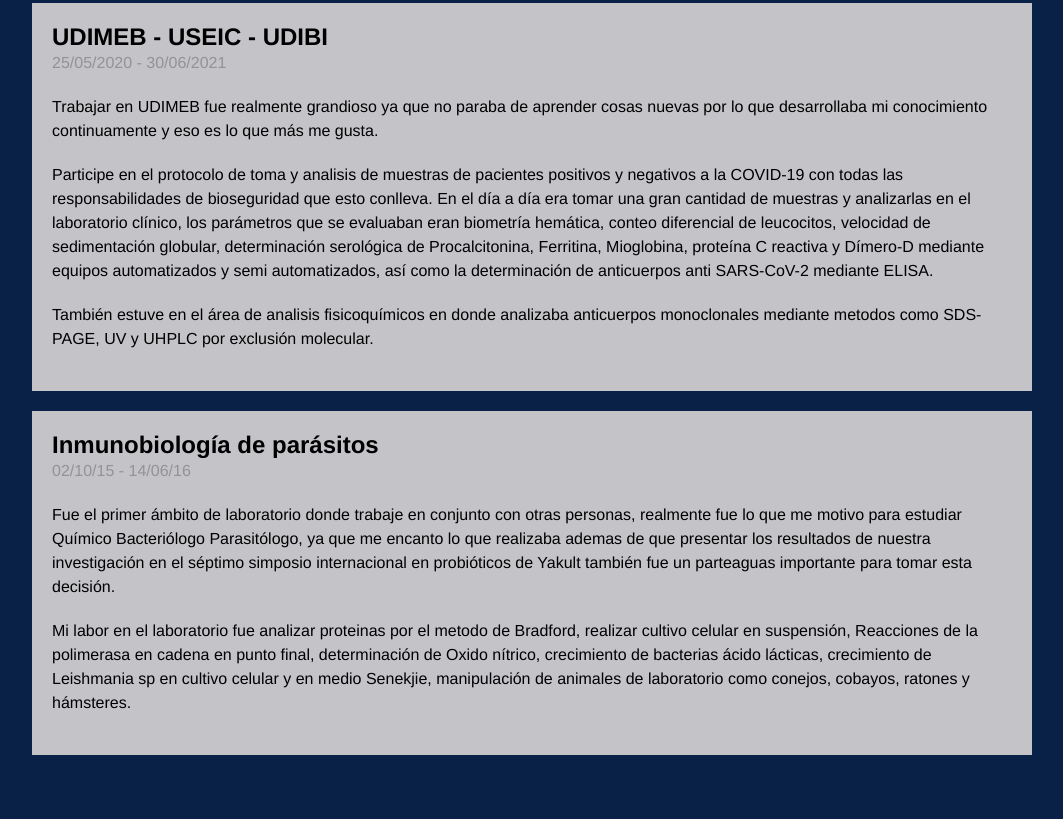
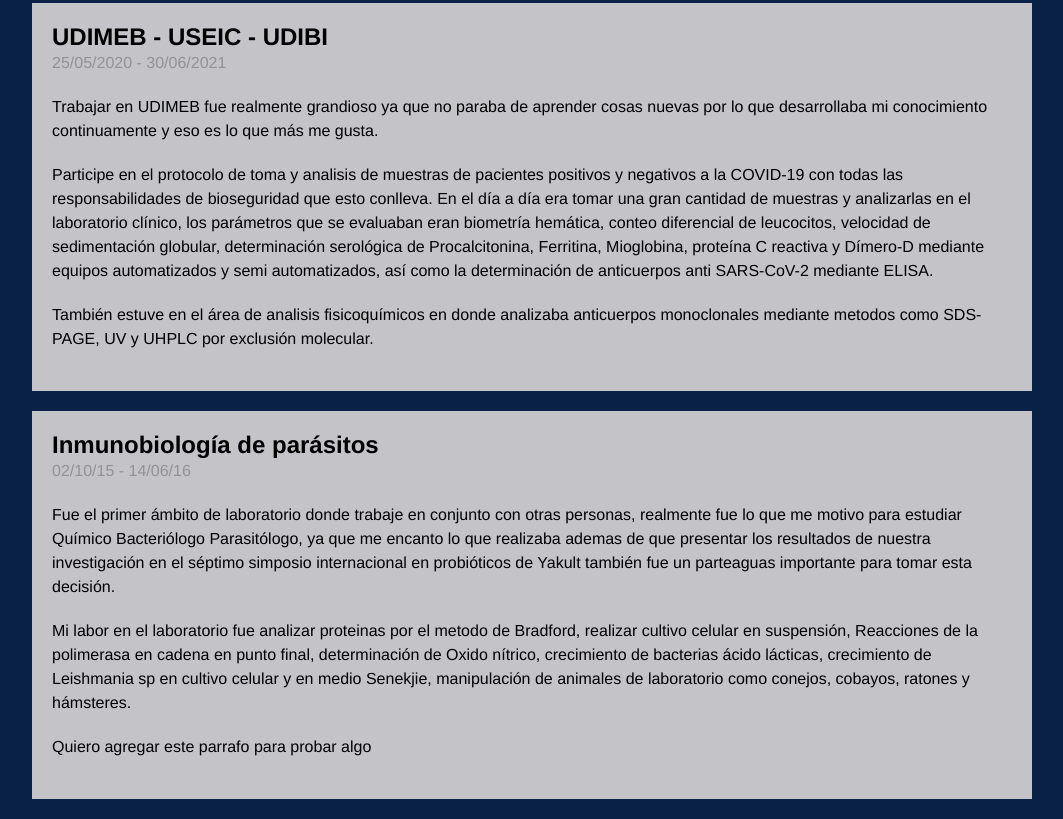
Before and after one commit to Lunacy-vicius/Lunacy-vicius.github.io, a plain HTML site: page index.html in a window 1280 px wide. Shown: the part 877-1696 px from the top of the page, without its empty margins (108-1171 px from the left). Before the commit the page ends 1652 px from the top, so only its background shows below. Drawn offline with nearby package versions, Linux system fonts and the light colour scheme.

Commit message:
haciendo pruebas

```diff
--- a/index.html
+++ b/index.html
@@ -72,10 +72,13 @@
                     <p>
                         Mi labor en el laboratorio fue analizar proteinas por el metodo de Bradford, realizar cultivo celular en suspensión, Reacciones de la polimerasa en cadena en punto final, determinación de Oxido nítrico, crecimiento de bacterias ácido lácticas, crecimiento de Leishmania sp en cultivo celular y en medio Senekjie, manipulación de animales de laboratorio como conejos, cobayos, ratones y hámsteres.
                     </p>
+                    <p>
+                        Quiero agregar este parrafo para probar algo
+                    </p>
                 </article>
             </div>
             <script src="http://code.jquery.com/jquery-latest.js"></script>
-            <script src="/JS/particles.js" type="text/javascript" ></script>
-            <script src="/JS/particulas.js"type="text/javascript" ></script>
+            <script src="/JS/particles.js" type="text/javascript"></script>
+            <script src="/JS/particulas.js" type="text/javascript"></script>
        </body>
 </html>
```
